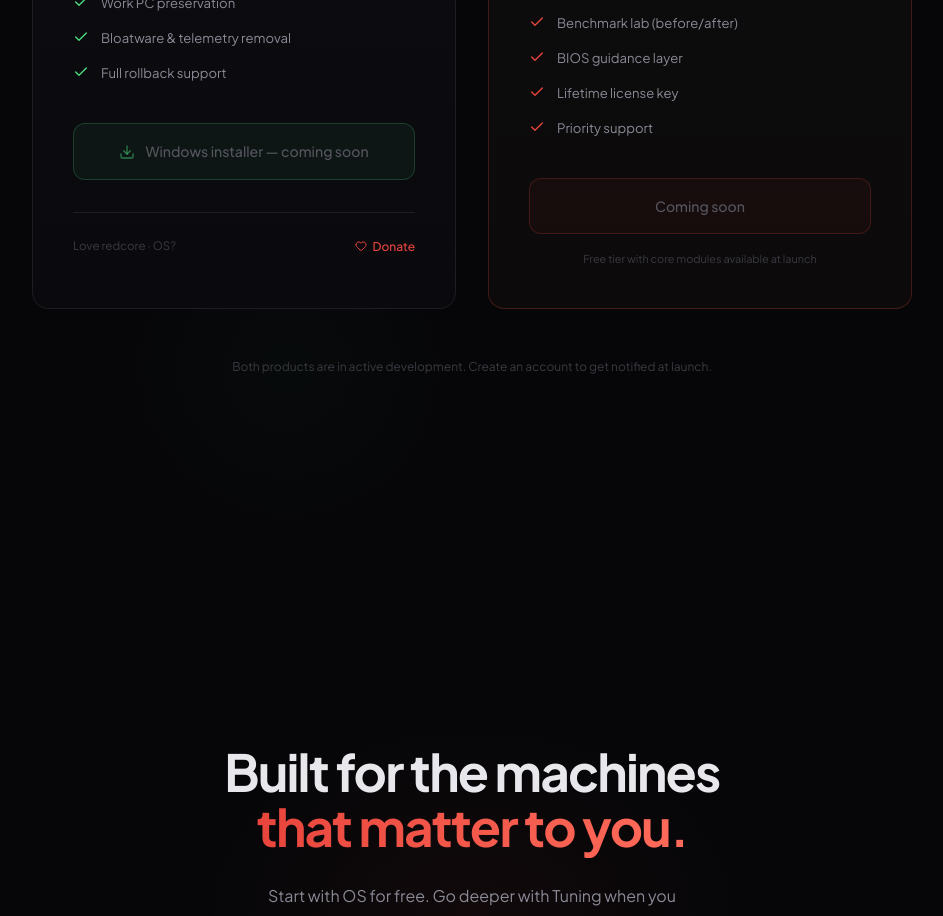
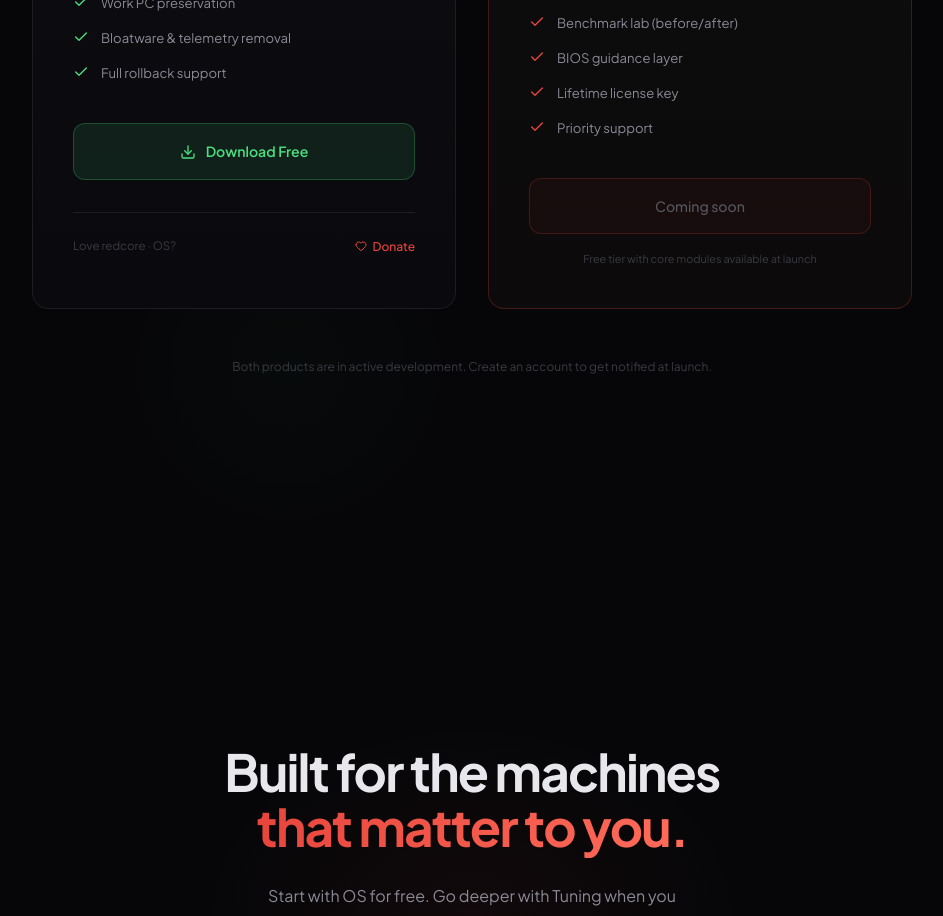
Before and after one commit to redpersongpt/oudenOS, a Next.js app in the folder apps/web/: page / in a window 1280 px wide. Shown: the part 4400-5316 px from the top of the page, without its empty margins (168-1111 px from the left). Built offline with nearby package versions, Linux system fonts and the light colour scheme; no server answers.

Commit message:
feat: switch OS download to real .exe — installer is live

```diff
--- a/apps/web/src/components/sections/PricingSection.tsx
+++ b/apps/web/src/components/sections/PricingSection.tsx
@@ -84,10 +84,15 @@ export function PricingSection() {
                 ))}
               </ul>
 
-              <span className="inline-flex items-center gap-2.5 rounded-xl border border-success/20 bg-success/5 px-6 py-4 text-[0.88rem] font-medium text-ink-tertiary w-full justify-center">
-                <Download className="h-4 w-4 text-success/50" />
-                Windows installer — coming soon
-              </span>
+              <motion.a
+                href="/downloads/os/redcore-os-setup.exe"
+                className="inline-flex items-center gap-2.5 rounded-xl bg-success/10 border border-success/25 px-6 py-4 text-[0.88rem] font-semibold text-success w-full justify-center hover:bg-success/15 transition-colors"
+                whileHover={{ scale: 1.02 }}
+                whileTap={{ scale: 0.98 }}
+              >
+                <Download className="h-4 w-4" />
+                Download Free
+              </motion.a>
             </div>
 
             {/* Donate nudge */}
```
